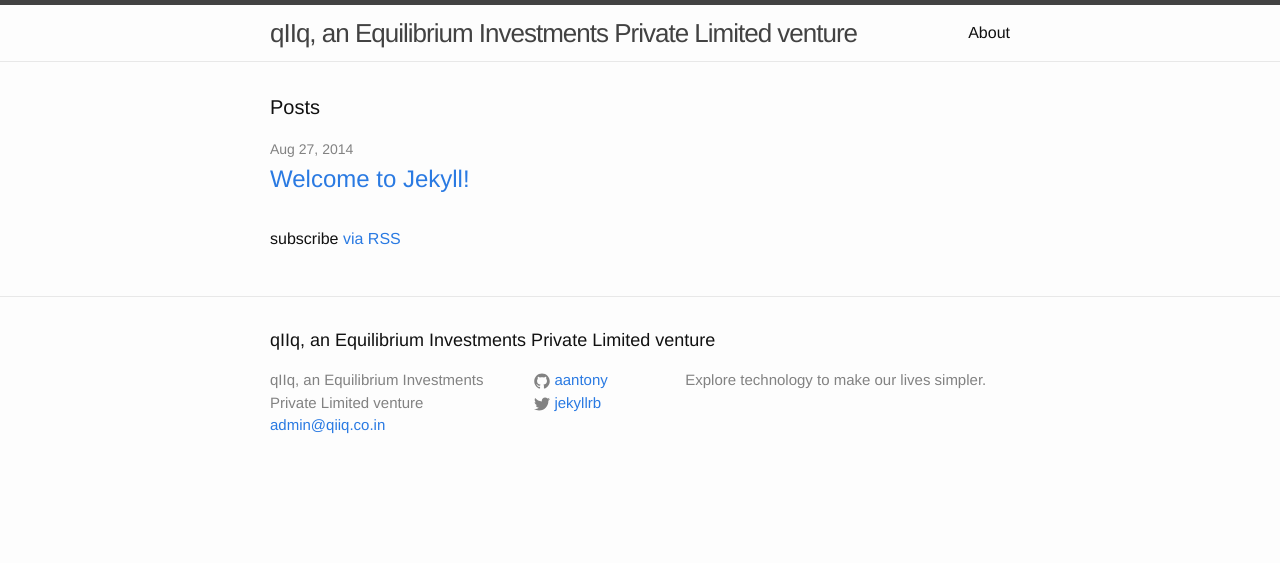
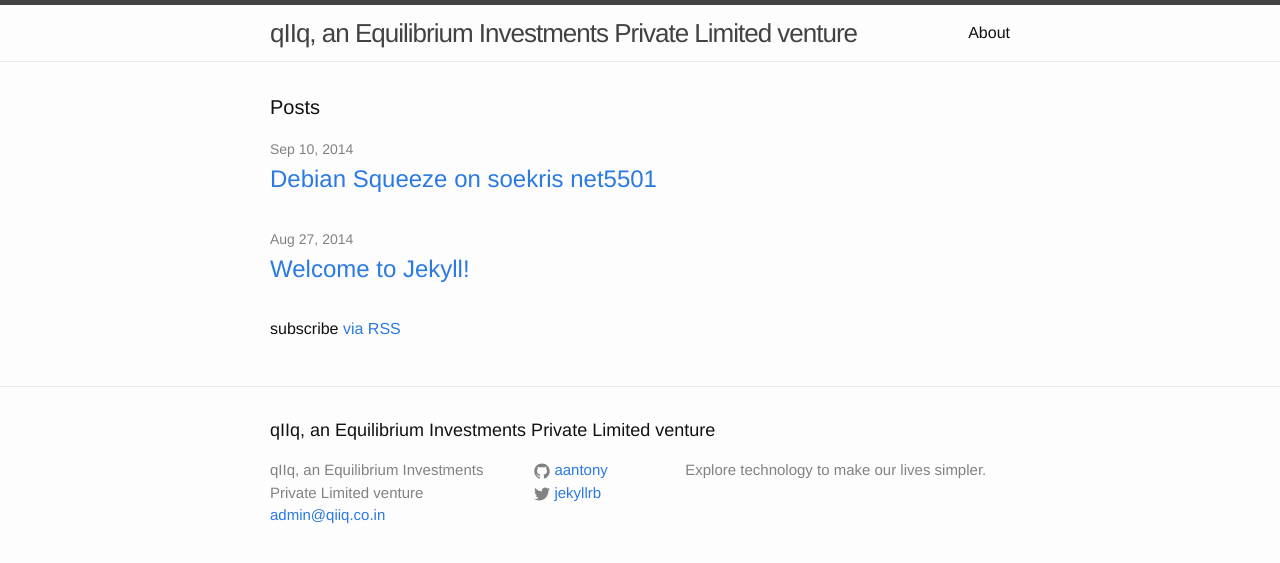
Before and after one commit to qiiq/qiiq.github.io, a Jekyll site: the page built from index.html, in a window 1280 px wide. Shown: the top 563 px of the page. Built offline with Jekyll 4.4.1, drawn with Linux system fonts in a browser that asks for light colours; a file with an impossible date is left out.

```diff
--- a/_posts/2014-09-10-net5501.markdown
+++ b/_posts/2014-09-10-net5501.markdown
@@ -1,7 +1,7 @@
 ---
 layout: post
 title:  "Debian Squeeze on soekris net5501"
-date:  {{ page.date }}
+date: 10 Sep 2014
 categories: qiiq update
 ---
 
```
